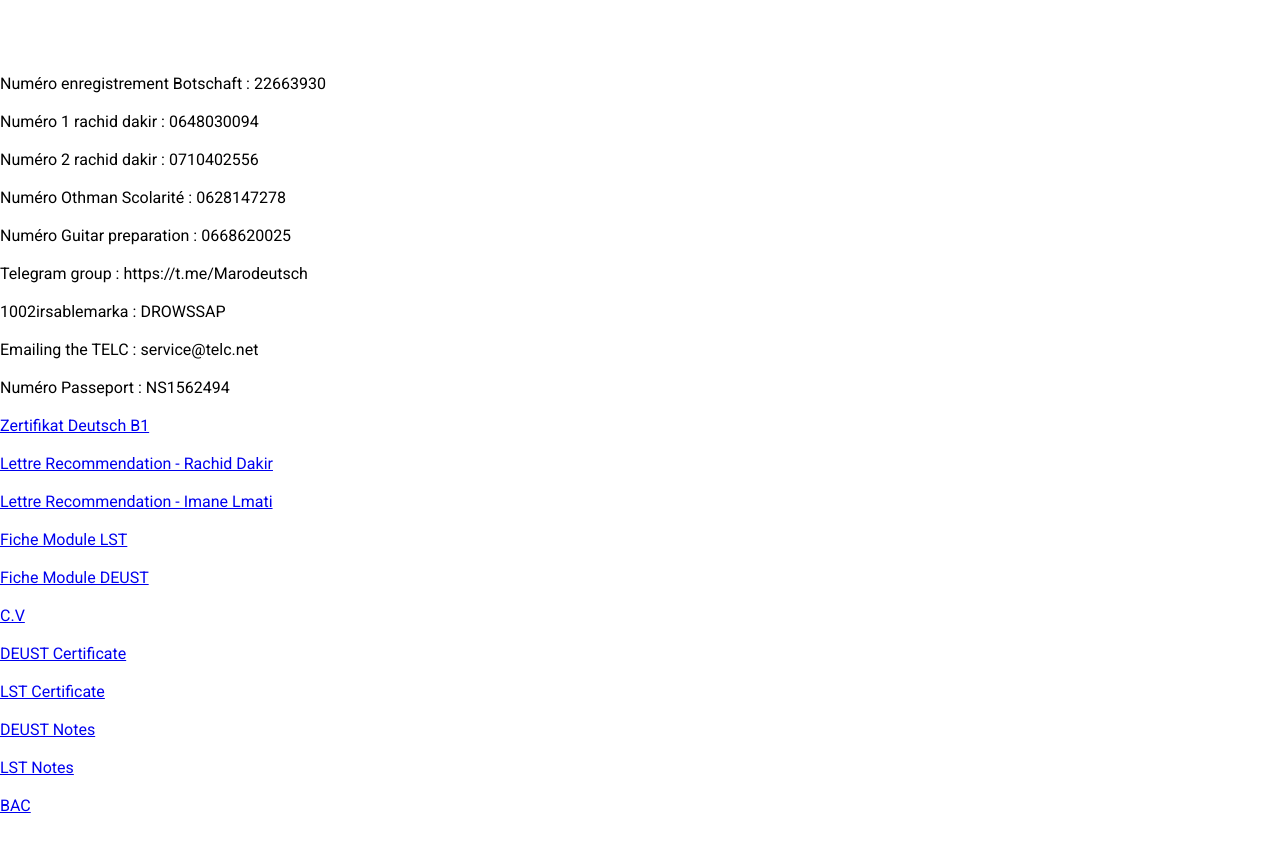
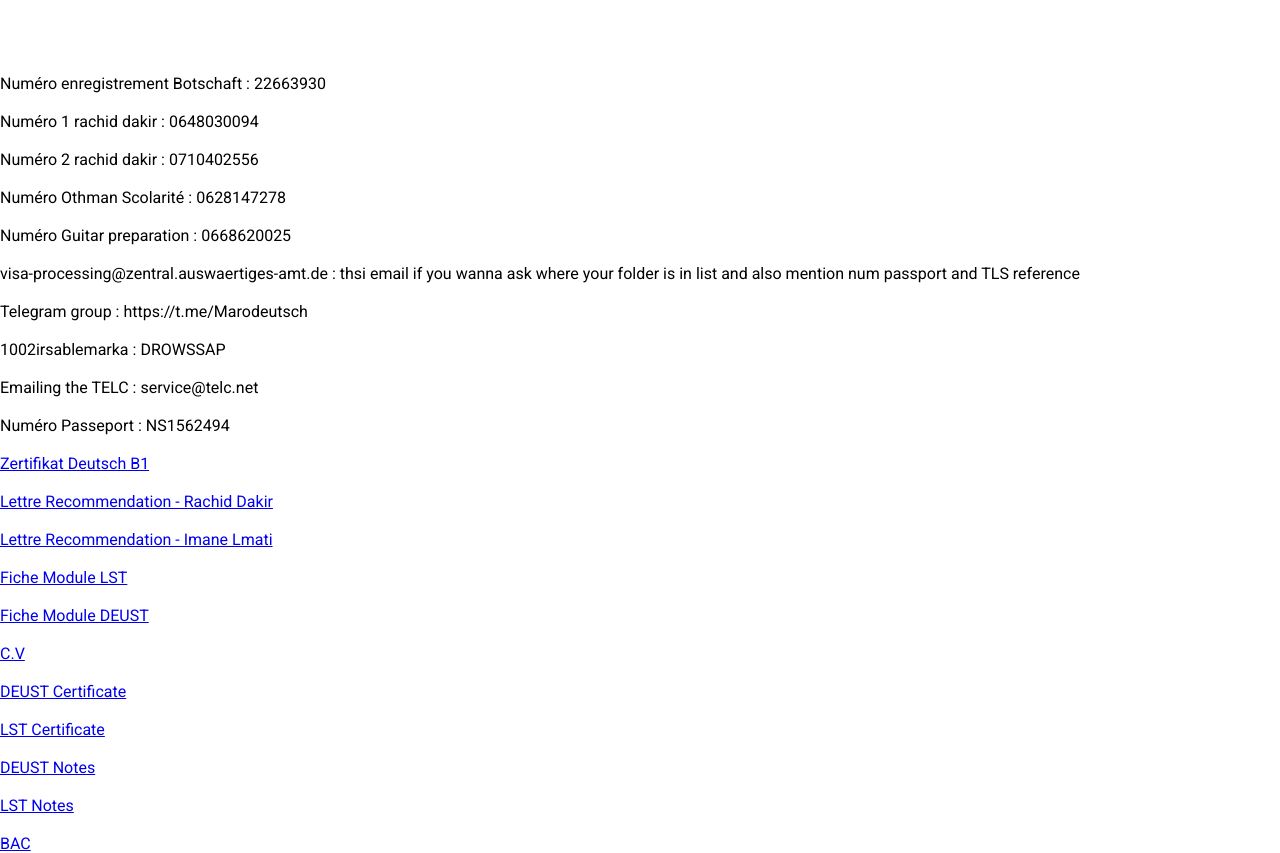
Before and after one commit to akramthedev/die-deutsch-traum, a React (Create React App) app: page /Dokument in a window 1280 px wide. Before the commit the page ends 815 px from the top, so only its background shows below. Built offline with nearby package versions, Linux system fonts and the light colour scheme.

Commit message:
Update Dokument.jsx

```diff
--- a/src/Dokument.jsx
+++ b/src/Dokument.jsx
@@ -57,6 +57,12 @@ const Dokument = () => {
 
 
 
+      <a>
+       visa-processing@zentral.auswaertiges-amt.de  :   thsi email if you wanna ask where your folder is in list and also mention num passport and TLS reference
+      </a>
+             <br />
+             <br />
+
 
 
 
@@ -65,6 +71,14 @@ const Dokument = () => {
       </a>
              <br />
              <br />
+
+
+
+
+
+
+
+
 
 
 
```
